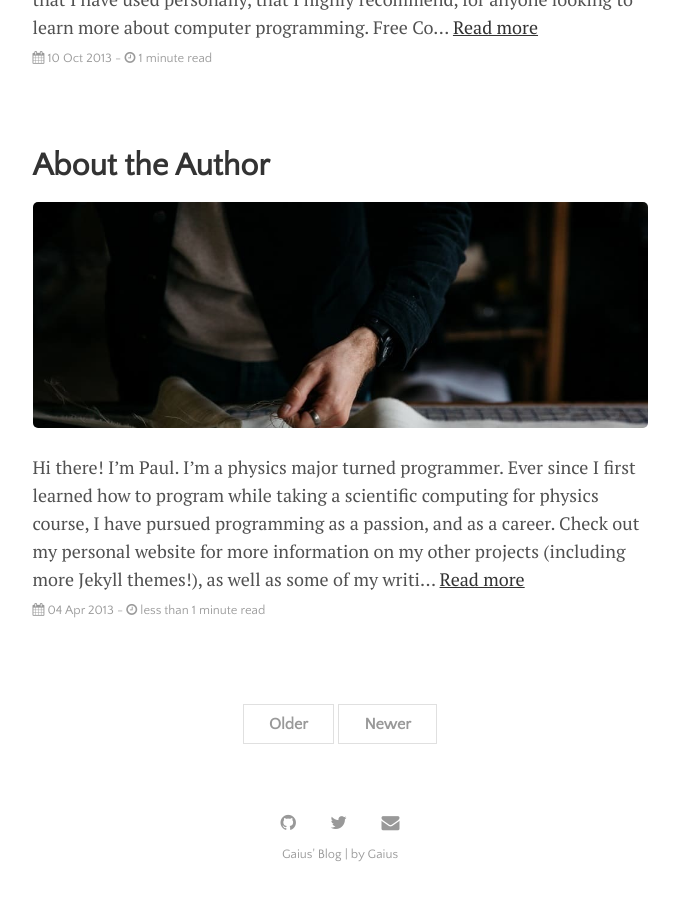
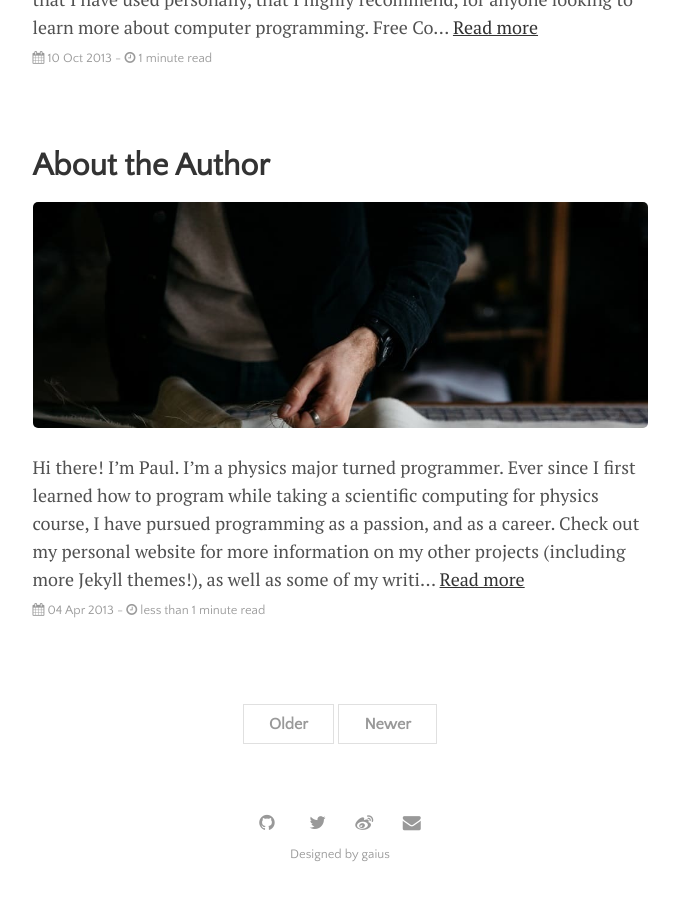
Before and after one commit to gaius-qi/gaius-qi.github.io, a Jekyll site: the page built from index.html, in a window 1280 px wide and 900 px high, scrolled down 2223 px. Shown: the whole window, without its empty margins (300-979 px from the left). Built offline with Jekyll 4.4.1, drawn with Linux system fonts in a browser that asks for light colours; the list of posts is cut into pages by our own code.

Commit message:
feat: author

```diff
--- a/_config.yml
+++ b/_config.yml
@@ -21,7 +21,7 @@ plugins:             [jekyll-paginate, jekyll-sitemap, jekyll-feed, jekyll-seo-t
 
 # Customise atom feed settings (this is where Jekyll-Feed gets configuration information)
 title:		           "Gaius' Blog"
-author:              'Gaius'
+author:              'gaius'
 
 # RSS 2.0 can be used instead of Atom by uncommenting following two lines
 #feed:
--- a/_data/settings.yml
+++ b/_data/settings.yml
@@ -14,6 +14,7 @@ menu:
 social:
 - {icon: 'github', link: 'https://www.github.com/gaius-qi'}
 - {icon: 'twitter', link: 'https://twitter.com/gaius_qi'}
+- {icon: 'weibo', link: 'https://weibo.com/2037081677'}
 - {icon: 'envelope', link: 'mailto:gaius.qi@gmail.com'}
 
 # Customize site text
--- a/_includes/footer.html
+++ b/_includes/footer.html
@@ -1,4 +1,4 @@
 <footer class="footer">
   {% include social-icons.html %}
-  <div class="post-date"><a href="{{ site.github.url }}/menu/about.html">{{ site.title }} | {{ site.description }} by {{ site.author }}</a></div>
+  <div class="post-date"><a href="{{ site.github.url }}/menu/about.html">Designed by {{ site.author }}</a></div>
 </footer>
--- a/_includes/head.html
+++ b/_includes/head.html
@@ -1,11 +1,7 @@
 <head>
 
   <title>
-    {% if page.title == "Home" %}
-      {{ site.title }} | {{ site.description }}
-    {% else %}
-      {{ page.title }} | {{ site.title }}
-    {% endif %}
+    {{ site.title }}
   </title>
 
   <meta name="viewport" content="width=device-width, initial-scale=1">
```
